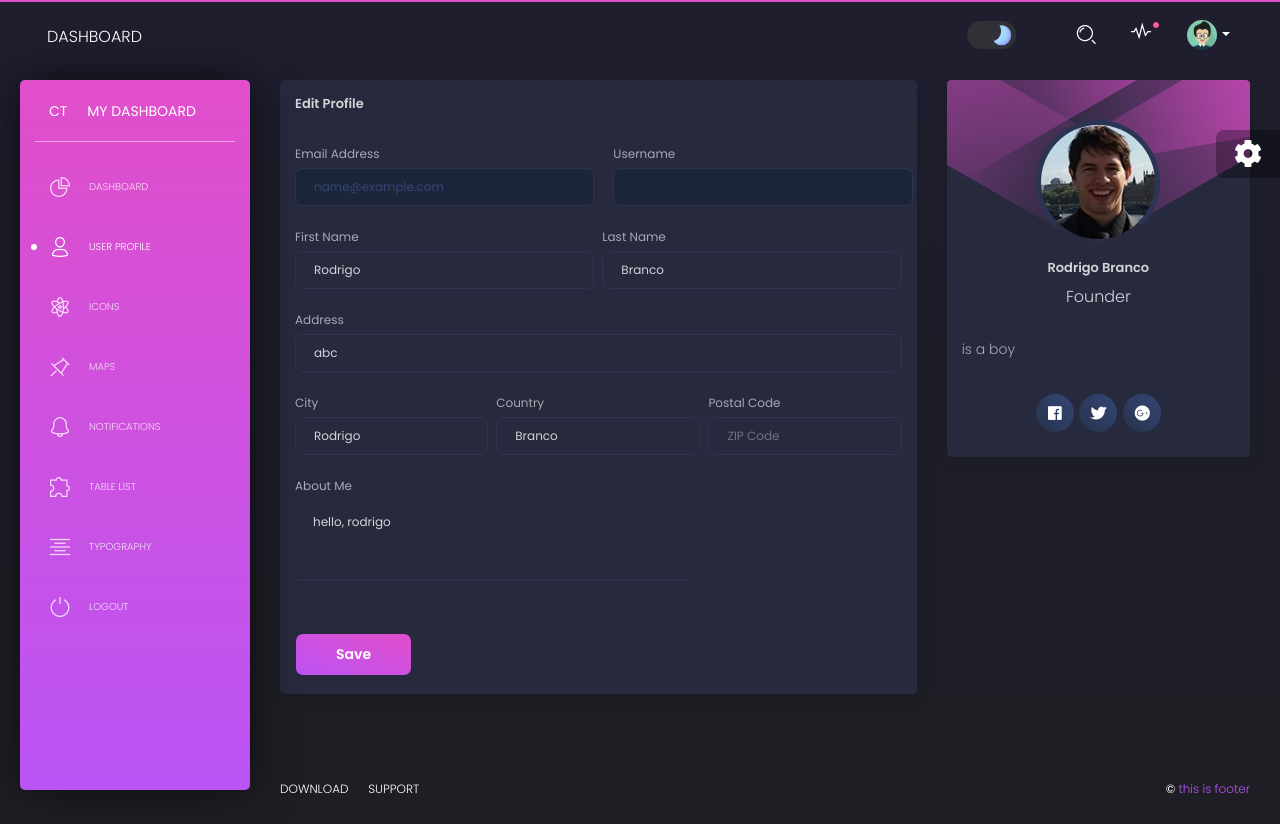
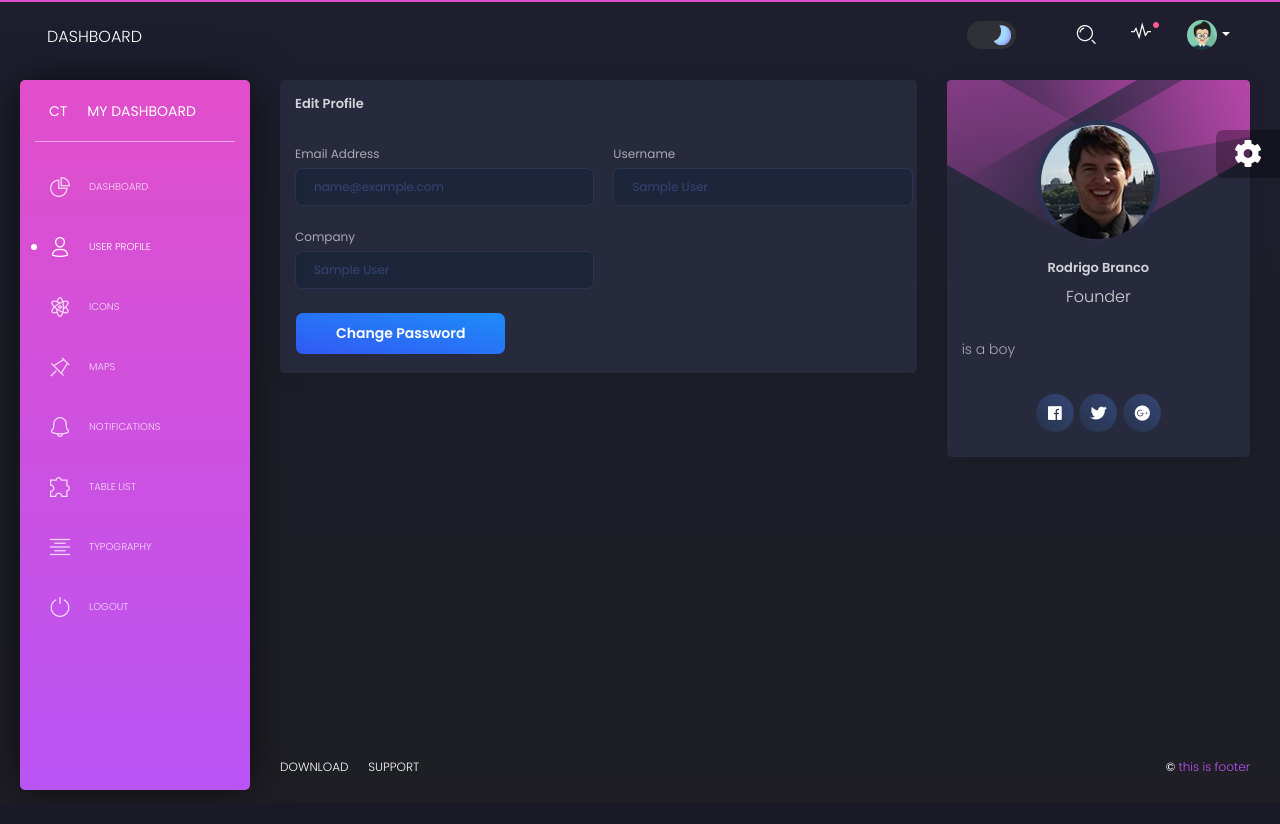
Before and after one commit to ico0018/dashboard, a Flask app: page /user.html in a window 1280 px wide. After the commit the page ends 794 px from the top, so only its background shows below. Run offline with Flask 3, Linux system fonts and the light colour scheme; the visitor is signed in with stand-in values (Sample User, id 1); data that the repository does not hold is empty; parts of the project's set-up code (start-up, migrations or seed data) failed here and were passed over; some libraries are stand-ins or nearby versions.

Commit message:
clean user profile

```diff
--- a/apps/__init__.py
+++ b/apps/__init__.py
@@ -4,6 +4,7 @@ from flask import Flask
 from flask_login import LoginManager
 from flask_sqlalchemy import SQLAlchemy
 from flask.cli import with_appcontext
+from flask_wtf.csrf import CSRFProtect
 from importlib import import_module
 from sqlalchemy import text
 
@@ -41,6 +42,7 @@ def register_admin(app):
 def create_app(config):
     app = Flask(__name__)
     app.config.from_object(config)
+    csrf = CSRFProtect(app)
     register_extensions(app)
     register_blueprints(app)
     register_admin(app)
--- a/apps/home/routes.py
+++ b/apps/home/routes.py
@@ -8,6 +8,7 @@ from jinja2 import TemplateNotFound
 # Import the map module
 from . import map
 from . import dashboard
+from . import userprofile
 
 @blueprint.route('/index')
 @login_required
--- a/apps/templates/home/user.html
+++ b/apps/templates/home/user.html
@@ -6,7 +6,15 @@
 {% block stylesheets %}{% endblock stylesheets %}
 
 {% block content %}
-
+  {% with messages = get_flashed_messages() %}
+  {% if messages %}
+    <ul class="flashes">
+      {% for message in messages %}
+        <li>{{ message }}</li>
+      {% endfor %}
+    </ul>
+  {% endif %}
+  {% endwith %}
   <div class="content">
     <div class="row">
       <div class="col-md-8">
@@ -51,7 +59,7 @@
                 <div class="col-md-6 pr-md-1">
                   <div class="form-group">
                     <label>Username</label>
-                    <input type="text" class="form-control" value="{{current_user.username}}"  readonly>
+                    <input type="text" class="form-control" value="{{current_user.name}}"  readonly>
                   </div>
                 </div>
 
@@ -59,57 +67,45 @@
               <div class="row">
                 <div class="col-md-6 pr-md-1">
                   <div class="form-group">
-                    <label>First Name</label>
-                    <input type="text" class="form-control" placeholder="Company" value="Rodrigo">
-                  </div>
-                </div>
-                <div class="col-md-6 pl-md-1">
-                  <div class="form-group">
-                    <label>Last Name</label>
-                    <input type="text" class="form-control" placeholder="Last Name" value="Branco">
+                    <label>Company</label>
+                    <input type="text" class="form-control" value="{{current_user.name}}"  readonly>
                   </div>
                 </div>
               </div>
+
               <div class="row">
-                <div class="col-md-12">
-                  <div class="form-group">
-                    <label>Address</label>
-                    <input type="text" class="form-control" placeholder="Home Address" value="abc">
-                  </div>
-                </div>
-              </div>
+                <div id="changePasswordFields" style="display: none;">
                   <div class="row">
                     <div class="col-md-4 pr-md-1">
                       <div class="form-group">
-                    <label>City</label>
-                    <input type="text" class="form-control" placeholder="City" value="Rodrigo">
+                        <label>Current Password</label>
+                        <input type="password" name="current_password" class="form-control" placeholder="Current Password">
                       </div>
                     </div>
                     <div class="col-md-4 px-md-1">
                       <div class="form-group">
-                    <label>Country</label>
-                    <input type="text" class="form-control" placeholder="Country" value="Branco">
+                        <label>New Password</label>
+                        <input type="password" name="new_password" class="form-control" placeholder="New Password">
                       </div>
                     </div>
                     <div class="col-md-4 pl-md-1">
                       <div class="form-group">
-                    <label>Postal Code</label>
-                    <input type="number" class="form-control" placeholder="ZIP Code">
+                        <label>Confirm New Password</label>
+                        <input type="password" name="confirm_new_password" class="form-control" placeholder="Confirm New Password">
                       </div>
                     </div>
                   </div>
-              <div class="row">
-                <div class="col-md-8">
-                  <div class="form-group">
-                    <label>About Me</label>
-                    <textarea rows="4" cols="80" class="form-control" placeholder="Here can be your description" value="Rodrigo">hello, rodrigo</textarea>
                 </div>
               </div>
+
+              <div class="row">
+                <div class="col-md-6">
+                  <button type="button" class="btn btn-info" onclick="toggleChangePassword()">Change Password</button>
+                  <button type="submit" class="btn btn-primary" style="display: none;" id="updatePasswordButton">Update Password</button>
                 </div>
+              </div>
+
             </form>
-          </div>
-          <div class="card-footer">
-            <button type="submit" class="btn btn-fill btn-primary">Save</button>
           </div>
         </div>
       </div>
@@ -156,4 +152,19 @@
 {% endblock content %}
 
 <!-- Specific Page JS goes HERE  -->
-{% block javascripts %}{% endblock javascripts %}
+{% block javascripts %}
+<script>
+  function toggleChangePassword() {
+    var changePasswordFields = document.getElementById('changePasswordFields');
+    var updatePasswordButton = document.getElementById('updatePasswordButton');
+    if (changePasswordFields.style.display === 'none') {
+      changePasswordFields.style.display = 'block';
+      updatePasswordButton.style.display = 'inline-block';
+    } else {
+      changePasswordFields.style.display = 'none';
+      updatePasswordButton.style.display = 'none';
+    }
+  }
+
+</script>
+{% endblock javascripts %}
```
Also changed, not shown: apps/home/userprofile.py (added, +34 -0 lines). Lines whose indentation alone changed are shown as unchanged.
